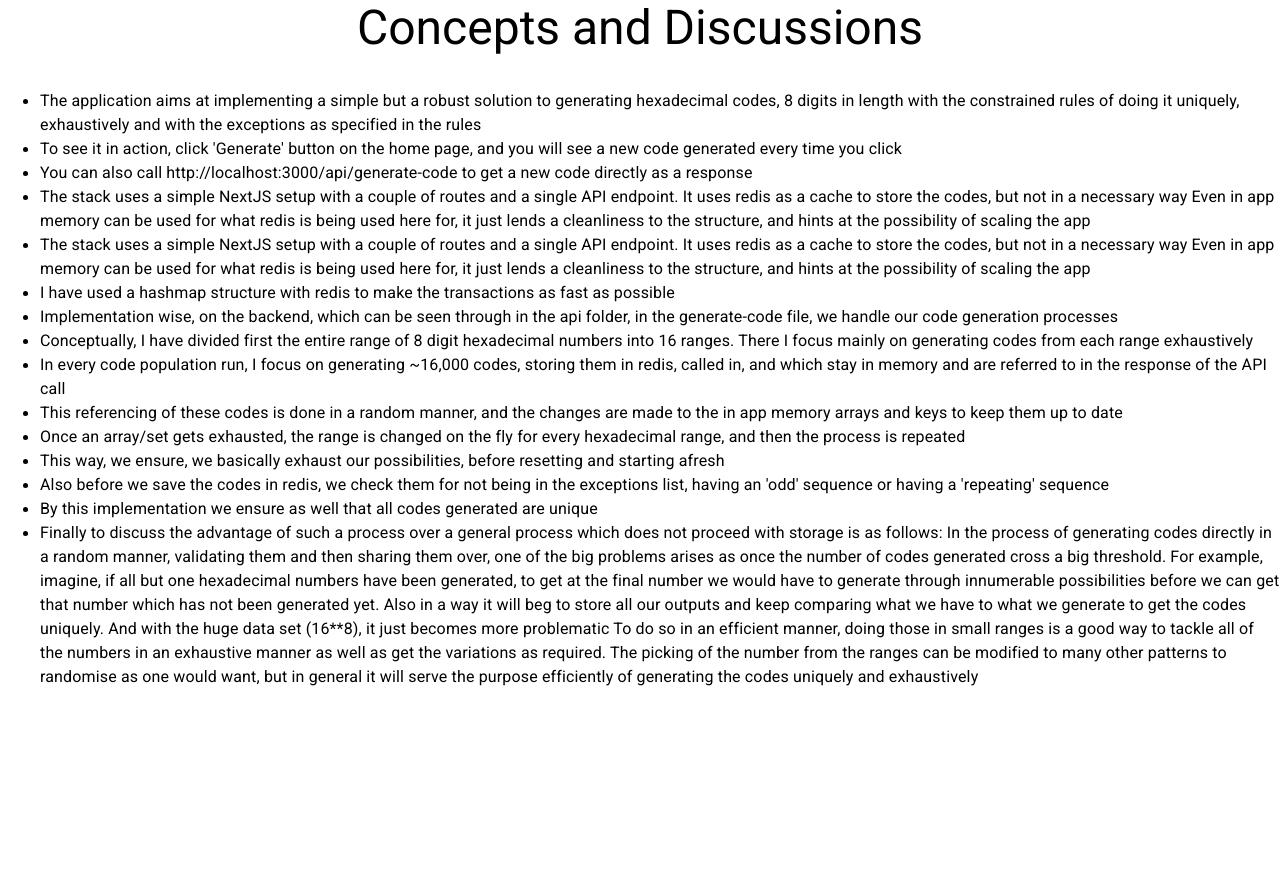
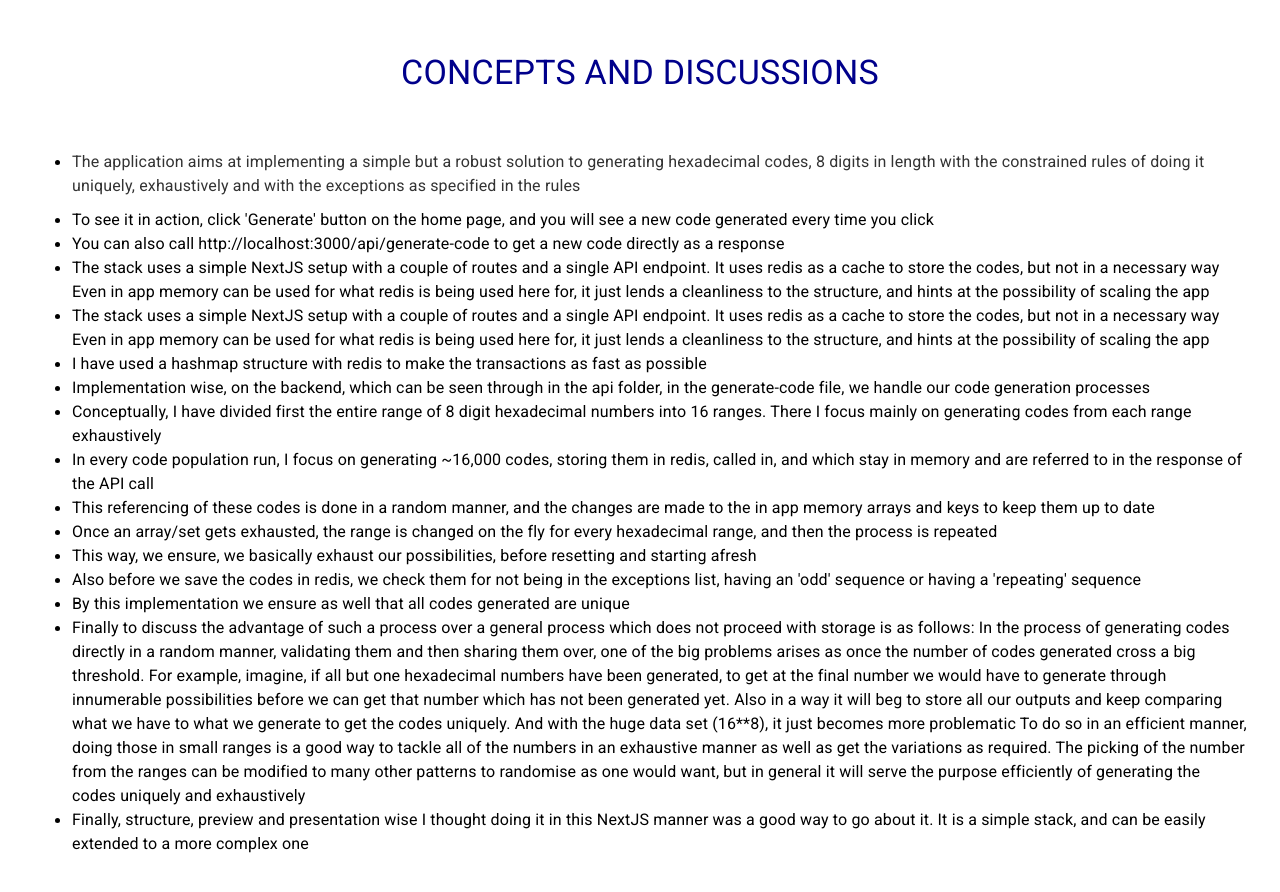
Before and after one commit to harzkr/hexcode-generator, a Next.js app: page /concept in a window 1280 px wide. Shown: the top 892 px of the page. Before the commit the page ends 800 px from the top, so only its background shows below. Built offline with nearby package versions, Linux system fonts and the light colour scheme.

Commit message:
Format concepts page

```diff
--- a/pages/concept.js
+++ b/pages/concept.js
@@ -8,94 +8,149 @@ export default function Concept() {
         flexDirection: "column",
         alignItems: "center",
         justifyContent: "center",
+        padding: "2rem",
       }}
     >
-      <Typography variant="h3" gutterBottom>
-        Concepts and Discussions
+      <Typography
+        variant="h4"
+        style={{
+          marginTop: 20,
+          marginBottom: 40,
+          color: "darkblue",
+        }}
+      >
+        CONCEPTS AND DISCUSSIONS
       </Typography>
       <ul>
         <li>
-          <Typography>
-            The application aims at implementing a simple but a robust solution to generating hexadecimal codes, 8 digits in length
-            with the constrained rules of doing it uniquely, exhaustively and with the exceptions as specified in the rules
+          <Typography
+            style={{
+              marginBottom: 10,
+              color: "#333",
+            }}
+          >
+            The application aims at implementing a simple but a robust solution
+            to generating hexadecimal codes, 8 digits in length with the
+            constrained rules of doing it uniquely, exhaustively and with the
+            exceptions as specified in the rules
           </Typography>
         </li>
         <li>
           <Typography>
-            To see it in action, click 'Generate' button on the home page, and you will see a new code generated every time you click
+            To see it in action, click 'Generate' button on the home page, and
+            you will see a new code generated every time you click
           </Typography>
         </li>
         <li>
           <Typography>
-            You can also call http://localhost:3000/api/generate-code to get a new code directly as a response
+            You can also call http://localhost:3000/api/generate-code to get a
+            new code directly as a response
           </Typography>
         </li>
         <li>
           <Typography>
-            The stack uses a simple NextJS setup with a couple of routes and a single API endpoint. It uses redis as a cache to store the codes, but not in a necessary way
-            Even in app memory can be used for what redis is being used here for, it just lends a cleanliness to the structure, and hints at the possibility of scaling the app
+            The stack uses a simple NextJS setup with a couple of routes and a
+            single API endpoint. It uses redis as a cache to store the codes,
+            but not in a necessary way Even in app memory can be used for what
+            redis is being used here for, it just lends a cleanliness to the
+            structure, and hints at the possibility of scaling the app
           </Typography>
         </li>
         <li>
           <Typography>
-            The stack uses a simple NextJS setup with a couple of routes and a single API endpoint. It uses redis as a cache to store the codes, but not in a necessary way
-            Even in app memory can be used for what redis is being used here for, it just lends a cleanliness to the structure, and hints at the possibility of scaling the app
+            The stack uses a simple NextJS setup with a couple of routes and a
+            single API endpoint. It uses redis as a cache to store the codes,
+            but not in a necessary way Even in app memory can be used for what
+            redis is being used here for, it just lends a cleanliness to the
+            structure, and hints at the possibility of scaling the app
           </Typography>
         </li>
         <li>
           <Typography>
-                I have used a hashmap structure with redis to make the transactions as fast as possible
+            I have used a hashmap structure with redis to make the transactions
+            as fast as possible
           </Typography>
         </li>
         <li>
           <Typography>
-            Implementation wise, on the backend, which can be seen through in the api folder, in the generate-code file, we handle our code generation processes
+            Implementation wise, on the backend, which can be seen through in
+            the api folder, in the generate-code file, we handle our code
+            generation processes
           </Typography>
         </li>
         <li>
           <Typography>
-            Conceptually, I have divided first the entire range of 8 digit hexadecimal numbers into 16 ranges. There I focus mainly on generating codes from each range exhaustively
+            Conceptually, I have divided first the entire range of 8 digit
+            hexadecimal numbers into 16 ranges. There I focus mainly on
+            generating codes from each range exhaustively
           </Typography>
         </li>
         <li>
           <Typography>
-            In every code population run, I focus on generating ~16,000 codes, storing them in redis, called in, and which stay in memory and are referred to in the response of the API call
+            In every code population run, I focus on generating ~16,000 codes,
+            storing them in redis, called in, and which stay in memory and are
+            referred to in the response of the API call
           </Typography>
         </li>
         <li>
           <Typography>
-            This referencing of these codes is done in a random manner, and the changes are made to the in app memory arrays and keys to keep them up to date
+            This referencing of these codes is done in a random manner, and the
+            changes are made to the in app memory arrays and keys to keep them
+            up to date
           </Typography>
         </li>
         <li>
           <Typography>
-            Once an array/set gets exhausted, the range is changed on the fly for every hexadecimal range, and then the process is repeated
+            Once an array/set gets exhausted, the range is changed on the fly
+            for every hexadecimal range, and then the process is repeated
           </Typography>
         </li>
         <li>
           <Typography>
-            This way, we ensure, we basically exhaust our possibilities, before resetting and starting afresh
+            This way, we ensure, we basically exhaust our possibilities, before
+            resetting and starting afresh
           </Typography>
         </li>
         <li>
           <Typography>
-            Also before we save the codes in redis, we check them for not being in the exceptions list, having an 'odd' sequence or having a 'repeating' sequence
+            Also before we save the codes in redis, we check them for not being
+            in the exceptions list, having an 'odd' sequence or having a
+            'repeating' sequence
           </Typography>
         </li>
         <li>
           <Typography>
-                By this implementation we ensure as well that all codes generated are unique
+            By this implementation we ensure as well that all codes generated
+            are unique
           </Typography>
         </li>
         <li>
           <Typography>
-                Finally to discuss the advantage of such a process over a general process which does not proceed with storage is as follows:
-                In the process of generating codes directly in a random manner, validating them and then sharing them over, one of the big problems arises as once the number of codes generated
-                cross a big threshold. For example, imagine, if all but one hexadecimal numbers have been generated, to get at the final number
-                we would have to generate through innumerable possibilities before we can get that number which has not been generated yet. Also in a way it will beg to store all our outputs
-                and keep comparing what we have to what we generate to get the codes uniquely. And with the huge data set (16**8), it just becomes more problematic To do so in an efficient manner, doing those in small ranges is a good way to tackle all of the numbers
-                in an exhaustive manner as well as get the variations as required. The picking of the number from the ranges can be modified to many other patterns to randomise as one would want, but in general
-                it will serve the purpose efficiently of generating the codes uniquely and exhaustively
+            Finally to discuss the advantage of such a process over a general
+            process which does not proceed with storage is as follows: In the
+            process of generating codes directly in a random manner, validating
+            them and then sharing them over, one of the big problems arises as
+            once the number of codes generated cross a big threshold. For
+            example, imagine, if all but one hexadecimal numbers have been
+            generated, to get at the final number we would have to generate
+            through innumerable possibilities before we can get that number
+            which has not been generated yet. Also in a way it will beg to store
+            all our outputs and keep comparing what we have to what we generate
+            to get the codes uniquely. And with the huge data set (16**8), it
+            just becomes more problematic To do so in an efficient manner, doing
+            those in small ranges is a good way to tackle all of the numbers in
+            an exhaustive manner as well as get the variations as required. The
+            picking of the number from the ranges can be modified to many other
+            patterns to randomise as one would want, but in general it will
+            serve the purpose efficiently of generating the codes uniquely and
+            exhaustively
+          </Typography>
+        </li>
+        <li>
+          <Typography>
+            Finally, structure, preview and presentation wise I thought doing it
+            in this NextJS manner was a good way to go about it. It is a simple
+            stack, and can be easily extended to a more complex one
           </Typography>
         </li>
       </ul>
```
Lines whose indentation alone changed are shown as unchanged.
